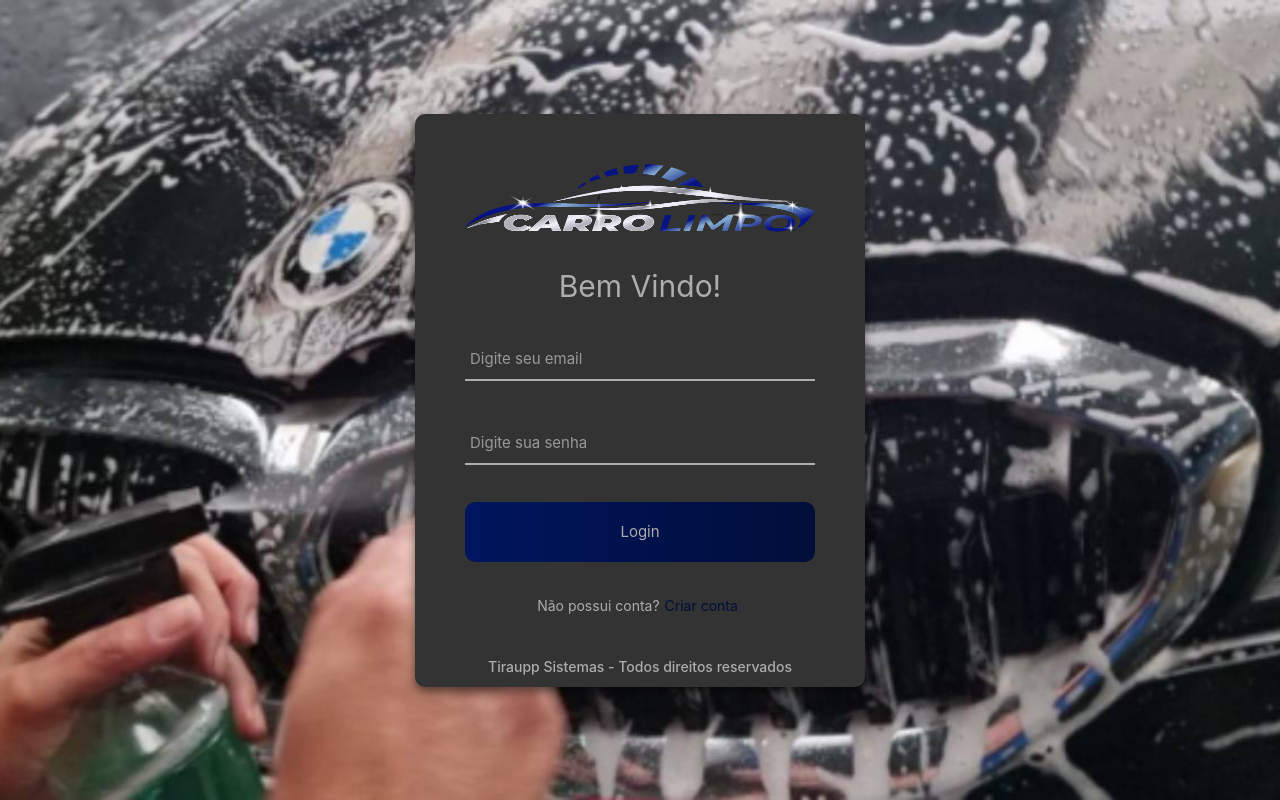
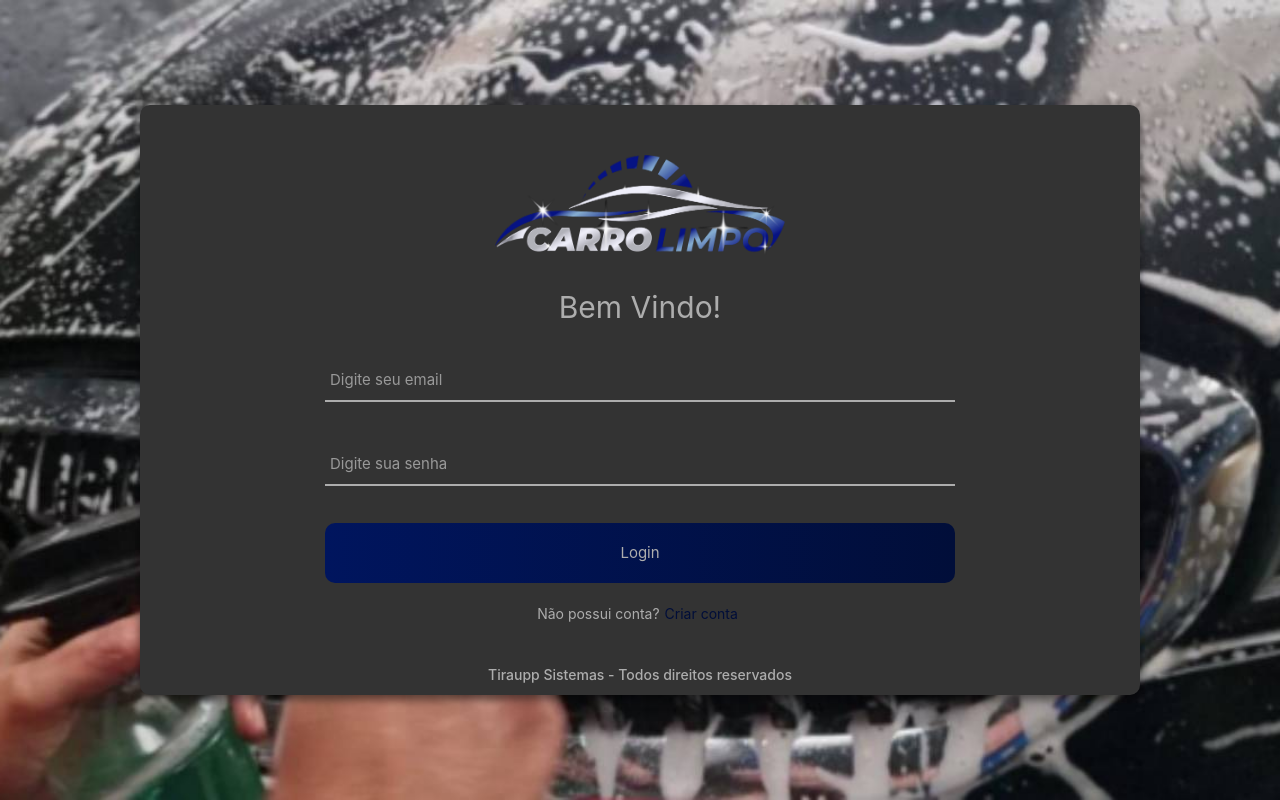
Before and after one commit to tiraupp/carroLimpo, a React (Vite) app: page / in a window 1280 px wide. Built offline with nearby package versions, Linux system fonts and the light colour scheme.

Commit message:
fix: ajuste  login

```diff
--- a/src/components/ImgLogo/styles.js
+++ b/src/components/ImgLogo/styles.js
@@ -3,8 +3,8 @@ import styled from "styled-components";
 export const Container = styled.div`
 
 .logoImg {
-  width: 100%;
-  height: 10rem;
+  width: 290px;
+  height: 130px;
   padding-bottom: 3rem;
 }
 `
--- a/src/pages/Login/index.jsx
+++ b/src/pages/Login/index.jsx
@@ -28,10 +28,8 @@ export const Login = () => {
       <div className={styles.container}>
         <div className={styles.containerLogin}>
           <div className={styles.wrapLogin}>
-            <ImgLogo></ImgLogo>
+            <ImgLogo />
             <span className={styles.loginFormTitle}>Bem Vindo!</span>
-            <span className={styles.loginFormTitle}></span>
-
             <div className={styles.wrapInput}>
               <Input
                 className={email !== "" ? `has-val styles.input` : "input"}
@@ -56,9 +54,7 @@ export const Login = () => {
                 {...register("senha")}
                 onChange={(e) => setPassword(e.target.value)}
                 spanClassName="focusInput"
-                dataPlaceholder={
-                  password !== "" ? "Senha" : "Digite sua senha"
-                }
+                dataPlaceholder={password !== "" ? "Senha" : "Digite sua senha"}
               />
             </div>
 
--- a/src/pages/Login/styles.module.scss
+++ b/src/pages/Login/styles.module.scss
@@ -12,7 +12,7 @@
 }
 
 .containerLogin {
-  width: 100;
+
   min-height: 100vh;
 
   display: flex;
@@ -30,8 +30,13 @@
 .loginForm {
   width: 100%;
 }
+
 .wrapLogin {
-  width: 45rem;
+  width: 80%;
+  display: flex;
+  flex-direction: column;
+  align-items: center;
+  justify-content: center;
   background-color: #333;
   border-radius: 10px;
 
@@ -51,19 +56,17 @@
   text-align: center;
 }
 
-
 .wrapInput {
-  width: 100%;
+  width: 70%;
   position: relative;
   border-bottom: 2px solid #adadad;
   margin-bottom: 37px;
 }
-
-.containerLoginFormBtn {
+.containerLoginFormBtn{
+  width: 100%;
   display: flex;
-  flex-wrap: wrap;
   justify-content: center;
-  padding-bottom: 13px;
+  align-items: center;
 }
 
 .loginFormBtn {
@@ -77,14 +80,29 @@
   display: flex;
   justify-content: center;
   align-items: center;
-
-  width: 100%;
+width: 70%;
   height: 6rem;
 
-  background: -webkit-linear-gradient(to left, var(--color-button-primary), var(--color-button-secondary));
-  background: -o-linear-gradient(to left, var(--color-button-primary), var(--color-button-secondary));
-  background: -moz-linear-gradient(to left, var(--color-button-primary), var(--color-button-secondary));
-  background: linear-gradient(to left, var(--color-button-primary), var(--color-button-secondary));
+  background: -webkit-linear-gradient(
+    to left,
+    var(--color-button-primary),
+    var(--color-button-secondary)
+  );
+  background: -o-linear-gradient(
+    to left,
+    var(--color-button-primary),
+    var(--color-button-secondary)
+  );
+  background: -moz-linear-gradient(
+    to left,
+    var(--color-button-primary),
+    var(--color-button-secondary)
+  );
+  background: linear-gradient(
+    to left,
+    var(--color-button-primary),
+    var(--color-button-secondary)
+  );
 }
 
 .loginForm-btn {
@@ -98,7 +116,6 @@
   cursor: not-allowed;
   display: inline-block;
 }
-
 
 .textCenter {
   display: flex;
@@ -135,3 +152,9 @@
   justify-content: center;
   align-items: center;
 }
+
+@media screen and (max-width: 769px) {
+  .wrapLogin {
+    width: 100%;
+  }
+}
--- a/src/pages/Selection/index.jsx
+++ b/src/pages/Selection/index.jsx
@@ -9,7 +9,7 @@ import { schema } from "./validator";
 
 export const Selection = () => {
   const {
-    formState: { errors, isSubmitting },
+    formState: { errors },
   } = useForm({
     resolver: zodResolver(schema),
   });
@@ -26,7 +26,7 @@ export const Selection = () => {
     <div className={styles.container}>
       <div className={styles.containerSelection}>
         <div className={styles.wrapSelection}>
-          <ImgLogo/>
+          <ImgLogo />
           <span className={styles.selectionTitle}>
             Selecione a opção e Cadastre-se!
           </span>
@@ -37,14 +37,12 @@ export const Selection = () => {
             <Link to="/registerprofessional" className={styles.link}>
               <button className={styles.selectionBtn}>Tenho uma lavação</button>
             </Link>
+            <span className={styles.textCenter}>Já possui conta?</span>
+            <Link to="/" className={styles.link}>
+              <button className={styles.btnLogin}>Fazer Login</button>
+            </Link>
           </div>
 
-          <span className={styles.textCenter}>Já possui conta?</span>
-          <Link to="/" className={styles.link}>
-            <button className={styles.btnLogin} disabled={isSubmitting}>
-              Fazer Login
-            </button>
-          </Link>
           <p className={styles.footer}>
             Tiraupp Sistemas - Todos direitos reservados
           </p>
--- a/src/pages/Selection/styles.module.scss
+++ b/src/pages/Selection/styles.module.scss
@@ -20,7 +20,10 @@
 }
 
 .wrapSelection {
-  width: 45rem;
+  display: flex;
+  flex-direction: column;
+  align-items: center;
+  width: 80%;
   background-color: #333;
   border-radius: 10px;
 
@@ -102,16 +105,12 @@
 }
 
 .textCenter {
+  margin-top: 6rem;
+  color: #adadad;
+  width: 100%;
   display: flex;
   justify-content: center;
   align-items: center;
-
-  margin-top: 50px;
-  font-size: 14px;
-  color: #adadad;
-  line-height: 1.5;
-  padding-right: 5px;
-  text-decoration: none;
 }
 
 .link {
@@ -174,3 +173,9 @@
   justify-content: center;
   align-items: center;
 }
+
+@media screen and (max-width: 769px) {
+  .wrapSelection{
+    width: 100%;
+  }
+}
```
